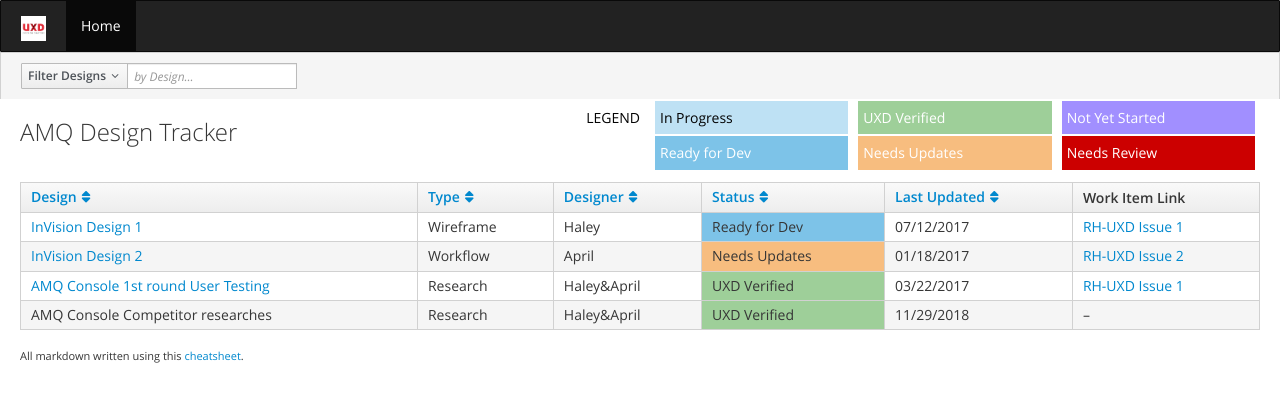
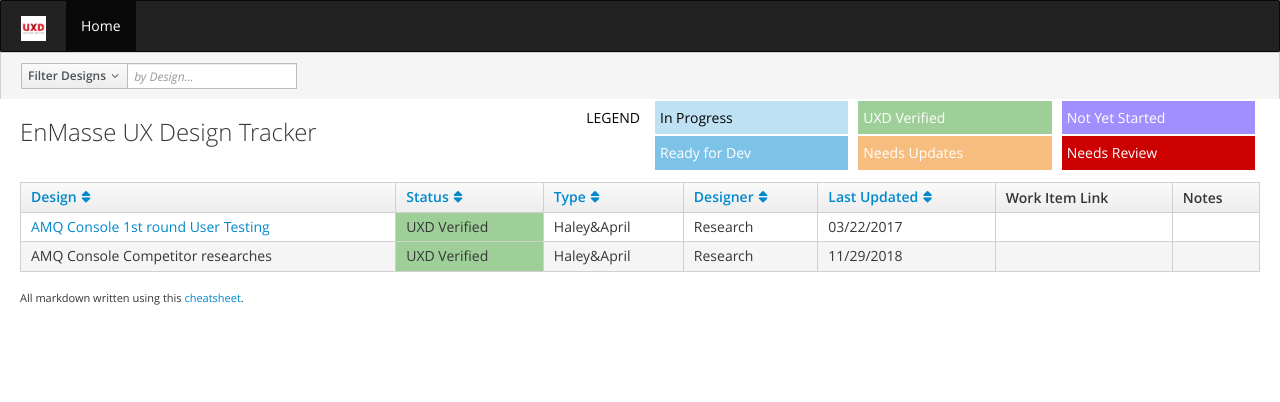
Before and after one commit to bumpux/EnMasse-ux, a Jekyll site: the page built from index.md, in a window 1280 px wide. Shown: the top 402 px of the page. Built offline with Jekyll 4.4.1, drawn with Linux system fonts in a browser that asks for light colours.

Commit message:
add sort-table-header page

```diff
--- a/_config.yml
+++ b/_config.yml
@@ -1,4 +1,5 @@
-name: design-tracker-template
+theme: jekyll-theme-slate
+name: EnMasse UX Design Tracker
 markdown: kramdown
 sass:
   style: compressed
@@ -20,5 +21,4 @@ collections:
       path: "./src/docs"
       type: documents
     values:
-      author: "Red Hat UXD"
     layout: page
--- /dev/null
+++ b/_includes/sort-table-header.html
@@ -0,0 +1,2 @@
+| <a href="javascript:SortTable(0);" id="designTableTitle" class="sort">Design</a> | <a href="javascript:SortTable(1);" id="designTableStatus" class="sort">Status<a/> | <a href="javascript:SortTable(1);" id="designTableType" class="sort">Type</a> | <a href="javascript:SortTable(3);" id="designTableDesigner" class="sort">Designer</a> | <a href="javascript:SortTable(4, 'D', 'mdy');" id="designTableUpdate" class="sort">Last Updated</a> | <span id="designTableWILinks">Work Item Link</span> | Notes
+| --- | --- | --- | --- | --- | --- | ---
--- a/index.md
+++ b/index.md
@@ -1,15 +1,14 @@
 ---
 layout: designs
-title: AMQ Design Tracker
+title: EnMasse UX Design Tracker
 navbar_active: home
 relative_path: ./
 ---
 
-| <a href="javascript:SortTable(0);" id="designTableTitle" class="sort">Design | <a href="javascript:SortTable(1);" id="designTableType" class="sort">Type</a> | <a href="javascript:SortTable(2);" id="designTableDesigner" class="sort">Designer</a> | <a href="javascript:SortTable(3);" id="designTableStatus" class="sort">Status<a/> | <a href="javascript:SortTable(4, 'D', 'mdy');" id="designTableUpdate" class="sort">Last Updated</a> | <span id="designTableWILinks">Work Item Link</span>
-| :---                                              |:---                   |:---           |:---               |:---               |:---                                                                                                      |:---
-| [InVision Design 1](https://redhat.invisionapp.com/)                 | Wireframe             | Haley                    | Ready for Dev           | 07/12/2017        | [RH-UXD Issue 1](https://github.com/rh-uxd/design-tracker-template/issues)
-| [InVision Design 2](https://redhat.invisionapp.com/)                 | Workflow              | April                    | Needs Updates           | 01/18/2017        | [RH-UXD Issue 2](https://github.com/rh-uxd/design-tracker-template/issues)
-| [AMQ Console 1st round User Testing](https://docs.google.com/document/d/1vTzSJpoWszHvSsoBzOVO6rAK726AwZt_D8lpFLbzQ_8/edit?usp=sharing)                 | Research             | Haley&April                     | UXD Verified           | 03/22/2017        | [RH-UXD Issue 1](https://github.com/rh-uxd/design-tracker-template/issues)
-| AMQ Console Competitor researches                 | Research                | Haley&April                  | UXD Verified            | 11/29/2018        | --
+{% include sort-table-header.html -%}
+
+| [AMQ Console 1st round User Testing](https://docs.google.com/document/d/1vTzSJpoWszHvSsoBzOVO6rAK726AwZt_D8lpFLbzQ_8/edit?usp=sharing)| UXD Verified| Haley&April | Research| 03/22/2017 ||
+| AMQ Console Competitor researches| UXD Verified| Haley&April| Research| 11/29/2018||
+
 
 ###### All markdown written using this [cheatsheet](https://github.com/adam-p/markdown-here/wiki/Markdown-Cheatsheet).
```
